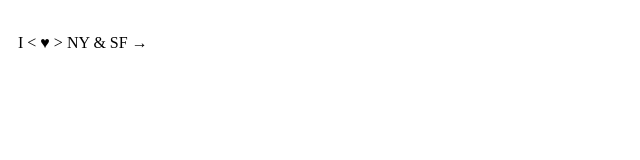
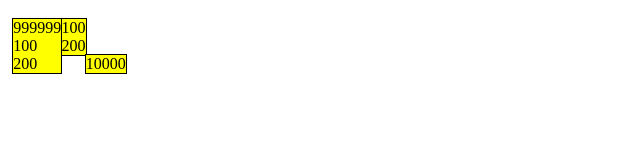
Before and after one commit to AndyG00D/parctice, a plain HTML site: page index.html in a window 1280 px wide. Shown: the whole page, without its empty margins (0-640 px from the left). Drawn offline with Linux system fonts and the light colour scheme.

Commit message:
3nd task

```diff
--- a/index.html
+++ b/index.html
@@ -7,6 +7,19 @@
     <link rel="stylesheet" href="style.css">
 </head>
 <body>
-    <p>I &lt &#9829 &gt NY &amp SF &#8594 </p>
+<div class="conainer">
+    <div class="yellow">
+        999999 <br>
+        100 <br>
+        200 <br>
+    </div>
+    <div class="yellow top">
+        100 <br>
+        200 <br>
+    </div>
+    <div class="yellow bottom">
+        10000
+    </div>
+</div>
 </body>
 </html>
--- a/style.css
+++ b/style.css
@@ -2,8 +2,24 @@ body{
     padding: 10px;
 }
 .container {
-    margin: 0 auto;
-    max-width: 600px;
     padding: 10px;
     font-size: 14px;
+    height: 200px;
+    background-color: aquamarine;
 }
+
+.yellow{
+    display: inline-block;
+    background-color: yellow;
+    border: 1px solid black;
+    margin-left: 10px;
+    margin-left: -.36em;
+}
+
+.top{
+    vertical-align: top;
+}
+
+.bottom {
+    vertical-align: bottom;
+}
```
